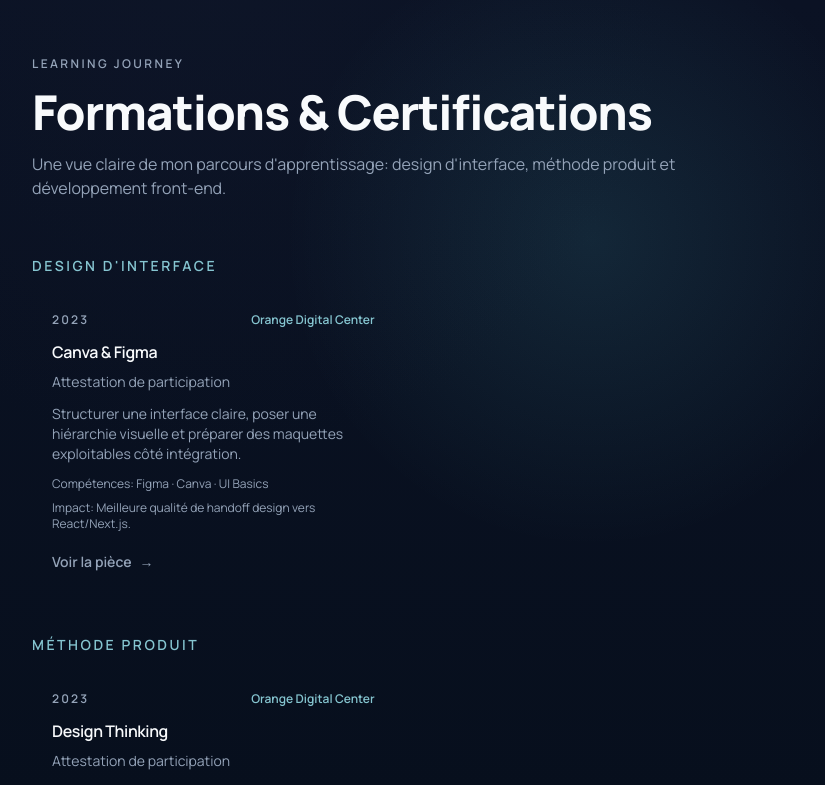
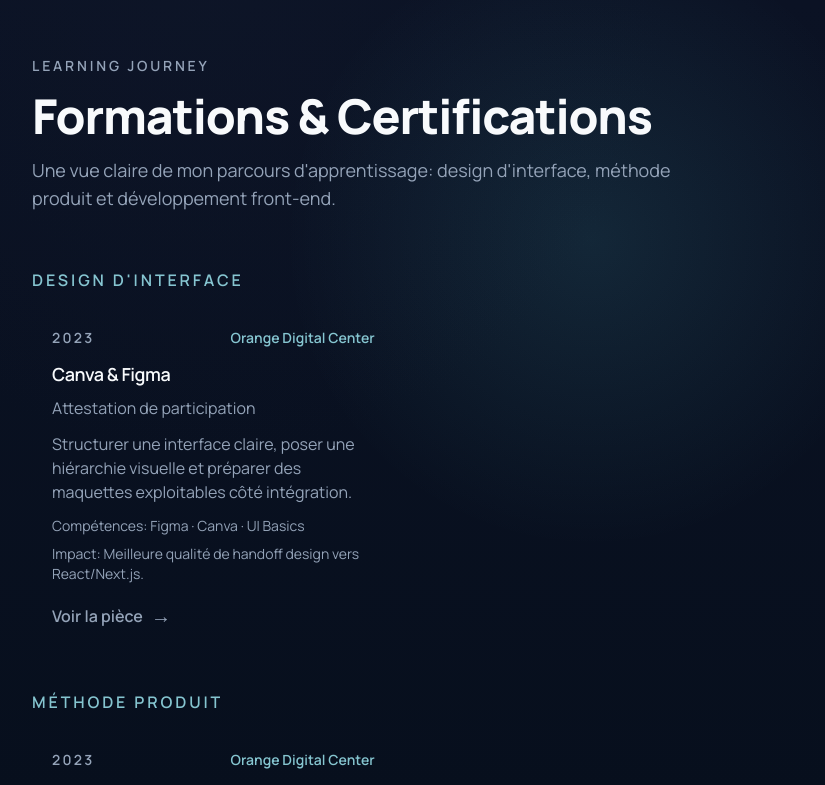
Before and after one commit to AdamaDjan2024/portfolio, a Next.js app: page /certifications in a window 1280 px wide. Shown: the top 785 px of the page, without its empty margins (48-873 px from the left). Built offline with nearby package versions, Linux system fonts and the light colour scheme; no server answers.

Commit message:
folio coté all projets

```diff
--- a/src/app/certifications/page.jsx
+++ b/src/app/certifications/page.jsx
@@ -69,17 +69,17 @@ export default function CertificationsPage() {
 
       <div className="page-shell py-10 sm:py-14">
         <header className="max-w-3xl">
-          <p className="text-xs font-semibold uppercase tracking-[0.2em] text-slate-500">
+          <p className="text-sm font-semibold uppercase tracking-[0.2em] text-slate-500">
             {headerContent.eyebrow}
           </p>
           <h1 className="mt-4 text-4xl font-extrabold tracking-tight text-slate-50 sm:text-5xl">
             {headerContent.title}
           </h1>
-          <p className="mt-4 max-w-2xl text-base text-slate-200/70">
+          <p className="mt-4 max-w-2xl text-lg text-slate-200/75">
             {headerContent.subtitle}
           </p>
           {issuerFilter && (
-            <p className="mt-3 text-sm font-semibold text-cyan-200/80">
+            <p className="mt-3 text-base font-semibold text-cyan-200/80">
               Filtre actif: {issuerFilter}
             </p>
           )}
@@ -88,7 +88,7 @@ export default function CertificationsPage() {
         <section id="certifs" className="mt-10 space-y-10 sm:mt-14">
           {Object.entries(certifsByCategory).map(([category, items]) => (
             <div key={category}>
-              <h2 className="mb-4 text-sm font-semibold uppercase tracking-[0.18em] text-cyan-200/80">
+              <h2 className="mb-4 text-base font-semibold uppercase tracking-[0.18em] text-cyan-200/80">
                 {category}
               </h2>
 
@@ -118,31 +118,37 @@ export default function CertificationsPage() {
 
                       <div className="relative">
                         <header className="flex items-baseline justify-between gap-4">
-                          <span className="text-xs font-semibold uppercase tracking-[0.18em] text-slate-500">
+                          <span className="text-sm font-semibold uppercase tracking-[0.16em] text-slate-500">
                             {cert.date}
                           </span>
-                          <span className="text-xs font-semibold text-cyan-200/80">
+                          <span className="text-sm font-semibold text-cyan-200/80">
                             {cert.issuer}
                           </span>
                         </header>
 
-                        <h3 className="mt-3 text-base font-semibold text-slate-100">
+                        <h3 className="mt-3 text-lg font-semibold text-slate-100">
                           {cert.description}
                         </h3>
-                        <p className="mt-2 text-sm text-slate-200/70">{cert.name}</p>
+                        <p className="mt-2 text-base text-slate-200/75">{cert.name}</p>
 
-                        <p className="mt-3 text-sm text-slate-200/75">{cert.learning}</p>
+                        <p className="mt-3 text-base text-slate-200/75">{cert.learning}</p>
 
                         {Array.isArray(cert.skills) && cert.skills.length ? (
-                          <p className="mt-3 text-xs text-slate-300/80">
+                          <p className="mt-3 text-sm text-slate-300/85">
                             Compétences: {cert.skills.join(" · ")}
                           </p>
                         ) : null}
 
-                        <p className="mt-2 text-xs text-slate-300/70">Impact: {cert.impact}</p>
+                        <p className="mt-2 text-sm text-slate-300/80">Impact: {cert.impact}</p>
 
-                        <div className="mt-5 inline-flex items-center text-sm font-semibold text-slate-200/80 transition-colors group-hover:text-slate-100">
-                          Voir la pièce <span aria-hidden="true" className="ml-2">→</span>
+                        <div className="mt-5 inline-flex items-center text-base font-semibold text-slate-200/85 transition-colors group-hover:text-slate-100">
+                          Voir la pièce
+                          <span
+                            aria-hidden="true"
+                            className="ml-2 text-xl leading-none transition-transform duration-300 group-hover:translate-x-1.5"
+                          >
+                            →
+                          </span>
                         </div>
                       </div>
                     </button>
@@ -177,7 +183,7 @@ export default function CertificationsPage() {
               </button>
 
               <header className="mb-6 border-b border-white/10 pb-5 pr-10">
-                <p className="text-xs font-semibold uppercase tracking-[0.18em] text-slate-400">
+                <p className="text-sm font-semibold uppercase tracking-[0.16em] text-slate-400">
                   {selectedCertif.category} · {selectedCertif.issuer} · {selectedCertif.date}
                 </p>
                 <h2
@@ -186,7 +192,7 @@ export default function CertificationsPage() {
                 >
                   {selectedCertif.description}
                 </h2>
-                <p className="mt-2 text-sm text-slate-200/75">{selectedCertif.learning}</p>
+                <p className="mt-2 text-base text-slate-200/75">{selectedCertif.learning}</p>
               </header>
 
               <div className="h-[75vh] overflow-hidden rounded-2xl border border-white/10 bg-black/10">
@@ -197,14 +203,20 @@ export default function CertificationsPage() {
                 />
               </div>
 
-              <div className="mt-5 flex flex-wrap gap-3 text-sm">
+              <div className="mt-5 flex flex-wrap gap-3 text-base">
                 <a
                   href={selectedCertif.url}
                   target="_blank"
                   rel="noreferrer"
-                  className="inline-flex items-center rounded-full bg-white/5 px-4 py-2 font-semibold text-slate-100 ring-1 ring-inset ring-white/10 hover:bg-white/10"
+                  className="group inline-flex items-center rounded-full bg-white/5 px-4 py-2 font-semibold text-slate-100 ring-1 ring-inset ring-white/10 hover:bg-white/10"
                 >
-                  Ouvrir dans un nouvel onglet <span aria-hidden="true" className="ml-2">↗</span>
+                  Ouvrir dans un nouvel onglet
+                  <span
+                    aria-hidden="true"
+                    className="ml-2 text-xl leading-none transition-transform duration-300 group-hover:translate-x-1 group-hover:-translate-y-1"
+                  >
+                    ↗
+                  </span>
                 </a>
               </div>
             </div>
--- a/src/app/page.jsx
+++ b/src/app/page.jsx
@@ -23,7 +23,7 @@ export default function HomePage() {
             <h1 className="max-w-[22ch] text-[2rem] font-bold leading-[1.02] tracking-[-0.02em] text-lightest sm:text-[2.6rem] md:text-[3rem] lg:text-[2.75rem] xl:text-[3rem]">
               <a href="/">{siteData.fullName}</a>
             </h1>
-            <h2 className="mt-3 text-base font-medium leading-snug tracking-[-0.01em] text-accent sm:text-lg lg:text-[1.1rem]">
+            <h2 className="mt-3 text-lg font-medium leading-snug tracking-[-0.01em] text-accent sm:text-xl lg:text-[1.2rem]">
               {siteData.title}
             </h2>
             <p className="mt-5 max-w-[34ch] text-base leading-relaxed text-slate sm:text-[1.05rem]">
--- a/src/data/projects.js
+++ b/src/data/projects.js
@@ -14,7 +14,7 @@ export const portfolioProjects = [
     img: "/images/projects/mansadigital-empereur.png",
     summary:
       "Intégration du site avec une interface claire et structurée pour mieux présenter les services de l'agence et fluidifier la lecture sur mobile comme sur desktop.",
-    technologies: ["Next.js", "React", "Tailwind CSS", "UI Integration", "Responsive"],
+    technologies: ["Next.js", "React", "Tailwind CSS", "API REST", "UI Integration", "Responsive"],
     year: "2025",
     link: "https://mansa.digital/",
     category: "Site vitrine agence",
@@ -26,7 +26,7 @@ export const portfolioProjects = [
     img: "/images/projects/mansatalents.jpg",
     summary:
       "Contribution front-end sur des écrans orientés recrutement: recherche d'emploi, CV et parcours candidat, avec un travail de hiérarchie visuelle pour améliorer la compréhension.",
-    technologies: ["Next.js", "React", "Tailwind CSS", "UX Writing", "Responsive"],
+    technologies: ["Next.js", "React", "Tailwind CSS", "API REST", "UX Writing", "Responsive"],
     year: "2025",
     link: "https://mansatalents.com/",
     category: "Plateforme emploi",
@@ -50,7 +50,7 @@ export const portfolioProjects = [
     img: "/images/projects/billetfacile-official.png",
     summary:
       "Intégration d'interfaces liées à la billetterie et aux parcours utilisateur, avec une attention particulière à la rapidité d'action, à la clarté des étapes et à la cohérence des composants.",
-    technologies: ["Next.js", "React", "Tailwind CSS", "Design System", "Mobile UI"],
+    technologies: ["Next.js", "React", "Tailwind CSS", "API REST", "Design System", "Mobile UI"],
     year: "2024",
     link: "https://billetfacile.com/",
     category: "Billetterie en ligne",
--- a/src/data/site.json
+++ b/src/data/site.json
@@ -1,7 +1,7 @@
 {
   "name": "Adama Dian",
   "fullName": "Adama Dian Amadou Diallo",
-  "title": "Développeuse Front-End · React & Next.js",
+  "title": "Développeuse Front-End",
   "description": "Portfolio d'Adama Dian Amadou Diallo, développeuse front-end junior orientée intégration UI: React, Next.js, Tailwind CSS, responsive design, accessibilité et expérience utilisateur.",
   "siteUrl": "https://mon-portfolio.vercel.app",
   "cv": "/documents/cv.pdf",
--- a/src/sections/Experience.jsx
+++ b/src/sections/Experience.jsx
@@ -83,7 +83,7 @@ export default function Experience() {
                 {exp.hint && (
                   <a
                     href={exp.companyUrl}
-                    className="mt-3 inline-flex items-center text-sm font-semibold text-accent/90 transition hover:text-accent focus-visible:text-accent"
+                    className="group mt-3 inline-flex items-center text-sm font-semibold text-accent/90 transition hover:text-accent focus-visible:text-accent"
                     aria-label={exp.hint}
                   >
                     <span>{exp.hint}</span>
@@ -91,7 +91,7 @@ export default function Experience() {
                       xmlns="http://www.w3.org/2000/svg"
                       viewBox="0 0 20 20"
                       fill="currentColor"
-                      className="ml-1 inline-block h-3.5 w-3.5 shrink-0 transition-transform hover:translate-x-1 motion-reduce:transition-none"
+                      className="ml-1.5 inline-block h-5 w-5 shrink-0 transition-transform duration-300 ease-out group-hover:translate-x-1.5 group-focus-visible:translate-x-1.5 motion-reduce:transition-none"
                       aria-hidden="true"
                     >
                       <path
@@ -132,7 +132,7 @@ export default function Experience() {
               xmlns="http://www.w3.org/2000/svg"
               viewBox="0 0 20 20"
               fill="currentColor"
-              className="ml-1 inline-block h-4 w-4 shrink-0 -translate-y-px transition-transform group-hover:translate-x-2 group-focus-visible:translate-x-2 motion-reduce:transition-none"
+              className="ml-1.5 inline-block h-5 w-5 shrink-0 -translate-y-px transition-transform duration-300 ease-out group-hover:translate-x-2.5 group-focus-visible:translate-x-2.5 motion-reduce:transition-none"
               aria-hidden="true"
             >
               <path
--- a/src/sections/Projects.jsx
+++ b/src/sections/Projects.jsx
@@ -25,7 +25,7 @@ export default function Projects() {
               xmlns="http://www.w3.org/2000/svg"
               viewBox="0 0 20 20"
               fill="currentColor"
-              className="ml-1 inline-block h-4 w-4 shrink-0 -translate-y-px transition-transform group-hover:translate-x-2 group-focus-visible:translate-x-2 motion-reduce:transition-none"
+              className="ml-1.5 inline-block h-5 w-5 shrink-0 -translate-y-px transition-transform duration-300 ease-out group-hover:translate-x-2.5 group-focus-visible:translate-x-2.5 motion-reduce:transition-none"
               aria-hidden="true"
             >
               <path
```
